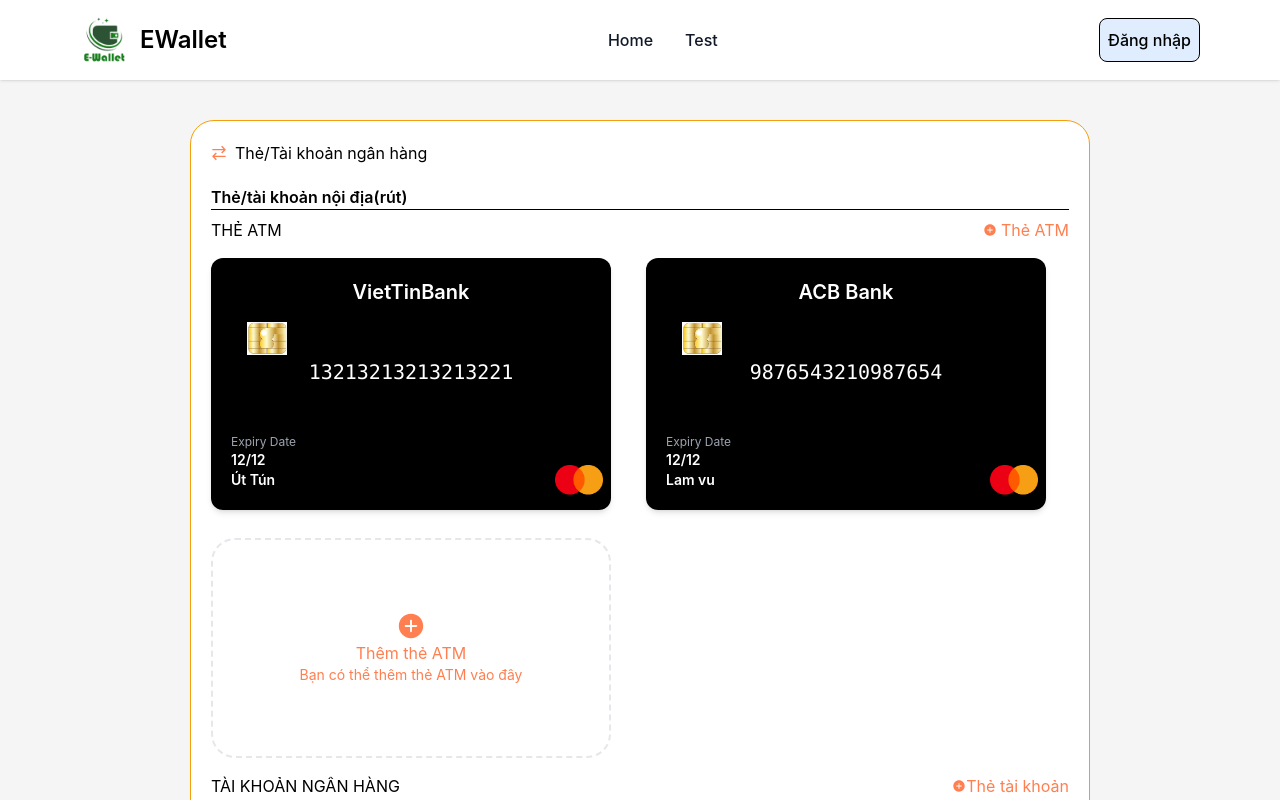
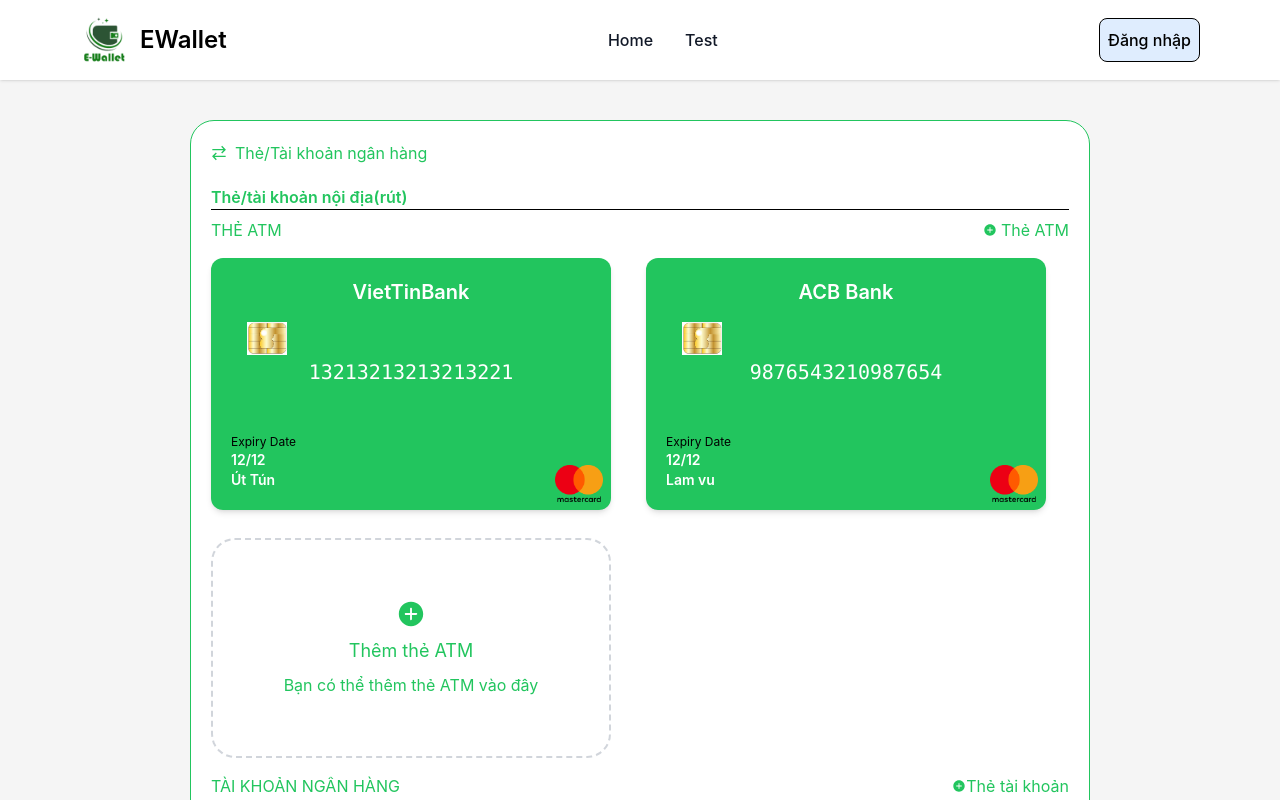
Before and after one commit to htilssu/e-wallet-fe, a React (Vite) app: page /atm/link in a window 1280 px wide. Shown: the top 800 px of the page. Built offline with nearby package versions, Linux system fonts and the light colour scheme.

Commit message:
repon lk,ruttien,bdsd

```diff
--- a/src/components/atm_linked/AtmLinked.jsx
+++ b/src/components/atm_linked/AtmLinked.jsx
@@ -1,4 +1,3 @@
-// src/components/AtmLinked.js
 import { useNavigate } from 'react-router-dom';
 import { GrTransaction } from 'react-icons/gr';
 import { IoIosAddCircle } from 'react-icons/io';
@@ -10,45 +9,45 @@ const AtmLinked = () => {
 
     const handleShowNganHang = (event) => {
         event.preventDefault();
-        navigate('/AddInfoAtm'); // Điều hướng đến trang AddInfoAtm
+        navigate('/AddInfoAtm'); // Navigate to AddInfoAtm page
     };
 
     // Sample data for ATM cards
     const atmCards = [
-        { cardNumber: '13213213213213221', cardHolder: 'Út Tún',expiryDate: '12/12' , bankName: 'VietTinBank' },
-        { cardNumber: '9876543210987654',cardHolder: 'Lam vu',expiryDate: '12/12' , bankName: 'ACB Bank'}
+        { cardNumber: '13213213213213221', cardHolder: 'Út Tún', expiryDate: '12/12', bankName: 'VietTinBank' },
+        { cardNumber: '9876543210987654', cardHolder: 'Lam vu', expiryDate: '12/12', bankName: 'ACB Bank' }
         // Add more cards as needed
     ];
 
     return (
         <div className="md:p-6 flex items-center justify-center">
-            <div className="form-box w-full max-w-[900px] my-auto mx-0 p-5 bg-white border-0 md:border-[1px] border-solid border-amber-500 rounded-3xl">
+            <div className="form-box w-full max-w-[900px] my-auto mx-0 p-5 bg-white border-0 md:border-[1px] border-solid border-green-500 rounded-3xl">
                 <form>
                     {/* Form Header */}
                     <div className="head-form flex items-center mb-5">
-                        <div className="icons mr-2 text-[#FF7F50FF]">
+                        <div className="icons mr-2 text-green-500">
                             <GrTransaction />
                         </div>
-                        <div className="head-title">
+                        <div className="head-title text-green-500">
                             <p>Thẻ/Tài khoản ngân hàng</p>
                         </div>
                     </div>
 
                     {/* Form Body */}
-                    <div className="body-title mb-2 font-semibold flex items-start border-b-[1px] border-black">
+                    <div className="body-title mb-2 font-semibold text-green-500 flex items-start border-b-[1px] border-black">
                         <p>Thẻ/tài khoản nội địa(rút)</p>
                     </div>
                     <div className="body-section">
                         {/* Body Section Header */}
                         <div className="body-section-head flex justify-between items-center pb-2 mb-2">
-                            <div className="body-section-head-left flex items-center relative">
+                            <div className="body-section-head-left flex items-center relative text-green-500">
                                 <p>THẺ ATM</p>
                             </div>
                             <div className="body-section-head-right flex items-center relative">
-                                <div className="icon-body-head text-[#FF7F50FF] text-sm" onClick={handleShowNganHang}>
+                                <div className="icon-body-head text-green-500 text-sm" onClick={handleShowNganHang}>
                                     <IoIosAddCircle />
                                 </div>
-                                <div className="body-section-head-right-p ml-1 flex items-center text-[#FF7F50FF]" onClick={handleShowNganHang}>
+                                <div className="body-section-head-right-p ml-1 flex items-center text-green-500" onClick={handleShowNganHang}>
                                     <p>Thẻ ATM</p>
                                 </div>
                             </div>
@@ -75,21 +74,21 @@ const AtmLinked = () => {
                             />
                         </div>
                         <div className="body-section-bottom flex justify-between items-center pb-2 mt-4">
-                            <div className="body-section-bottom-left flex items-center relative">
+                            <div className="body-section-bottom-left text-green-500 flex items-center relative">
                                 <p>TÀI KHOẢN NGÂN HÀNG</p>
                             </div>
                             <div className="body-section-bottom-right flex items-center relative">
-                                <div className="icon-body-bottom relative text-[#FF7F50FF] text-sm" onClick={handleShowNganHang}>
+                                <div className="icon-body-bottom relative text-green-500 text-sm" onClick={handleShowNganHang}>
                                     <IoIosAddCircle />
                                 </div>
-                                <div className="body-section-bottom-right-p flex items-center text-[#FF7F50FF]" onClick={handleShowNganHang}>
+                                <div className="body-section-bottom-right-p flex items-center text-green-500" onClick={handleShowNganHang}>
                                     <p>Thẻ tài khoản</p>
                                 </div>
                             </div>
                         </div>
 
                         {/* Second Card */}
-                        <div className="nganhang md:w-1/2">
+                        <div className="nganhang w-full md:w-1/2 mt-2">
                             <CardAtmComponents
                                 title="Thêm tài khoản ngân hàng"
                                 text="Bạn có thể thêm tài khoản ngân hàng vào đây"
--- a/src/components/atm_linked/Card.jsx
+++ b/src/components/atm_linked/Card.jsx
@@ -1,16 +1,15 @@
-// src/components/BankCard.js
 const Card = ({ cardNumber, cardHolder, expiryDate, bankName }) => {
     return (
-        <div className="w-[400px] h-auto  bg-black rounded-xl shadow-md overflow-hidden p-5 relative">
+        <div className="w-full md:w-[400px] h-auto bg-green-500 rounded-xl shadow-md overflow-hidden p-5 relative">
             <div className="text-white text-center text-xl font-semibold mb-2">{bankName}</div>
             <div className="flex flex-col items-center">
-                <div className="w-full h-24 rounded-xl flex items-center justify-center mb-2 relative  bg-opacity-50">
+                <div className="w-full h-24 rounded-xl flex items-center justify-center mb-2 relative bg-opacity-50">
                     <img src={"/src/assets/chip.png"} alt="Chip" className="absolute top-2 left-4 w-10" />
                     <div className="text-white text-xl font-mono mt-5">{cardNumber}</div>
                 </div>
                 <div className="w-full flex justify-between text-white mt-4">
                     <div className="flex flex-col">
-                        <span className="text-xs text-gray-400">Expiry Date</span>
+                        <span className="text-xs text-black">Expiry Date</span>
                         <span className="text-sm font-semibold">{expiryDate}</span>
                         <span className="text-sm font-semibold">{cardHolder}</span>
                     </div>
--- a/src/components/atm_linked/CardAtmComponents.jsx
+++ b/src/components/atm_linked/CardAtmComponents.jsx
@@ -1,7 +1,6 @@
 import { IoIosAddCircle } from "react-icons/io";
 import { useNavigate } from "react-router-dom";
 
-// eslint-disable-next-line react/prop-types
 const CardAtmComponents = ({ title, text, link, onClick }) => {
     const navigate = useNavigate();
 
@@ -15,13 +14,18 @@ const CardAtmComponents = ({ title, text, link, onClick }) => {
     };
 
     return (
-        <div className="cart card-atm w-[400px] h-[220px] p-5 mt-4 bg-white border-[2px] border-dashed border-gray rounded-3xl flex flex-col justify-center items-center hover:bg-amber-300 transition duration-300 ease-in-out" onClick={handleClick}>
-            <div className="card-body">
-                <div className="card-icon text-3xl text-[#FF7F50FF] flex justify-center items-center">
-                    <IoIosAddCircle />
+        <div
+            className="cart card-atm w-full md:w-[400px] h-[220px] p-5 mt-4 bg-white border-[2px] border-dashed border-gray-300 rounded-3xl flex flex-col justify-center items-center hover:bg-amber-300 transition duration-300 ease-in-out cursor-pointer"
+            onClick={handleClick}
+        >
+            <div className="card-body text-center">
+                <div className="flex justify-center items-center mb-2">
+                    <div className="card-icon it text-3xl text-green-500">
+                        <IoIosAddCircle />
+                    </div>
                 </div>
-                <h5 className="card-title flex justify-center text-[16px] text-[#FF7F50FF]">{title}</h5>
-                <p className="card-text text-sm md:text-sm text-[#FF7F50FF]">{text}</p>
+                <h5 className="card-title text-lg text-green-500 mb-2">{title}</h5>
+                <p className="card-text text-sm md:text-base text-green-500">{text}</p>
             </div>
         </div>
     );
--- a/src/components/bdsd/bdsd.jsx
+++ b/src/components/bdsd/bdsd.jsx
@@ -1,10 +1,22 @@
-import { useState } from 'react';
+import { useState, useEffect } from 'react';
 import { TiDeleteOutline } from 'react-icons/ti';
 
 const Bdsd = ({ onFilter }) => {
     const [month, setMonth] = useState('');
     const [year, setYear] = useState('');
     const [filteredData, setFilteredData] = useState([]);
+    const [isMobile, setIsMobile] = useState(false);
+
+    useEffect(() => {
+        const handleResize = () => {
+            setIsMobile(window.innerWidth <= 768);
+        };
+
+        window.addEventListener('resize', handleResize);
+        handleResize(); // Call once to set initial state
+
+        return () => window.removeEventListener('resize', handleResize);
+    }, []);
 
     const handleFilter = () => {
         const currentYear = new Date().getFullYear();
@@ -49,6 +61,25 @@ const Bdsd = ({ onFilter }) => {
                 <td className="border px-4 py-2">{record.numWithdrawalTransactions}</td>
                 <td className="border px-4 py-2">{record.endingBalance}</td>
             </tr>
+        ));
+    };
+
+    const renderFinancialDataCards = () => {
+        return filteredData.map((record, index) => (
+            <div key={index} className="bg-white p-4 mb-4 rounded-2xl shadow border-1 border-green-500 ">
+                <div className="flex items-center justify-between">
+                   <strong>Ngày:</strong>
+                    <span className="">{`${record.date}/${month}/${record.year}`}</span>
+                </div>
+                <div className="mt-2 mb-2 ">
+                    <div className={"flex justify-between"}><strong>Số dư đầu kỳ:</strong> {record.startingBalance} VND</div>
+                    <div className={"flex justify-between"}><strong>Tổng nạp:</strong> {record.totalDeposits} VND</div>
+                    <div className={"flex justify-between"}><strong>Số GD nạp:</strong> {record.numDepositTransactions}</div>
+                    <div className={"flex justify-between"}><strong>Tổng rút:</strong> {record.totalWithdrawals} VND</div>
+                    <div className={"flex justify-between"}><strong>Số GD rút:</strong> {record.numWithdrawalTransactions}</div>
+                    <div className={"flex justify-between"}><strong>Số dư cuối kỳ:</strong> {record.endingBalance} VND</div>
+                </div>
+            </div>
         ));
     };
 
@@ -119,6 +150,9 @@ const Bdsd = ({ onFilter }) => {
                 </div>
                 {filteredData.length > 0 ? (
                     <div className="mt-5 overflow-x-auto">
+                        {isMobile ? (
+                            renderFinancialDataCards()
+                        ) : (
                             <table className="min-w-full bg-white border-collapse border border-gray-300">
                                 <thead>
                                 <tr className="bg-gray-100">
@@ -135,6 +169,7 @@ const Bdsd = ({ onFilter }) => {
                                 {renderFinancialData()}
                                 </tbody>
                             </table>
+                        )}
                     </div>
                 ) : (
                     <div className="mt-5 text-gray-500">Không có kết quả.</div>
```
Also changed, not shown: src/components/add_atm_linked/AddInfoAtm.jsx (+62 -35 lines). Lines whose indentation alone changed are shown as unchanged.
